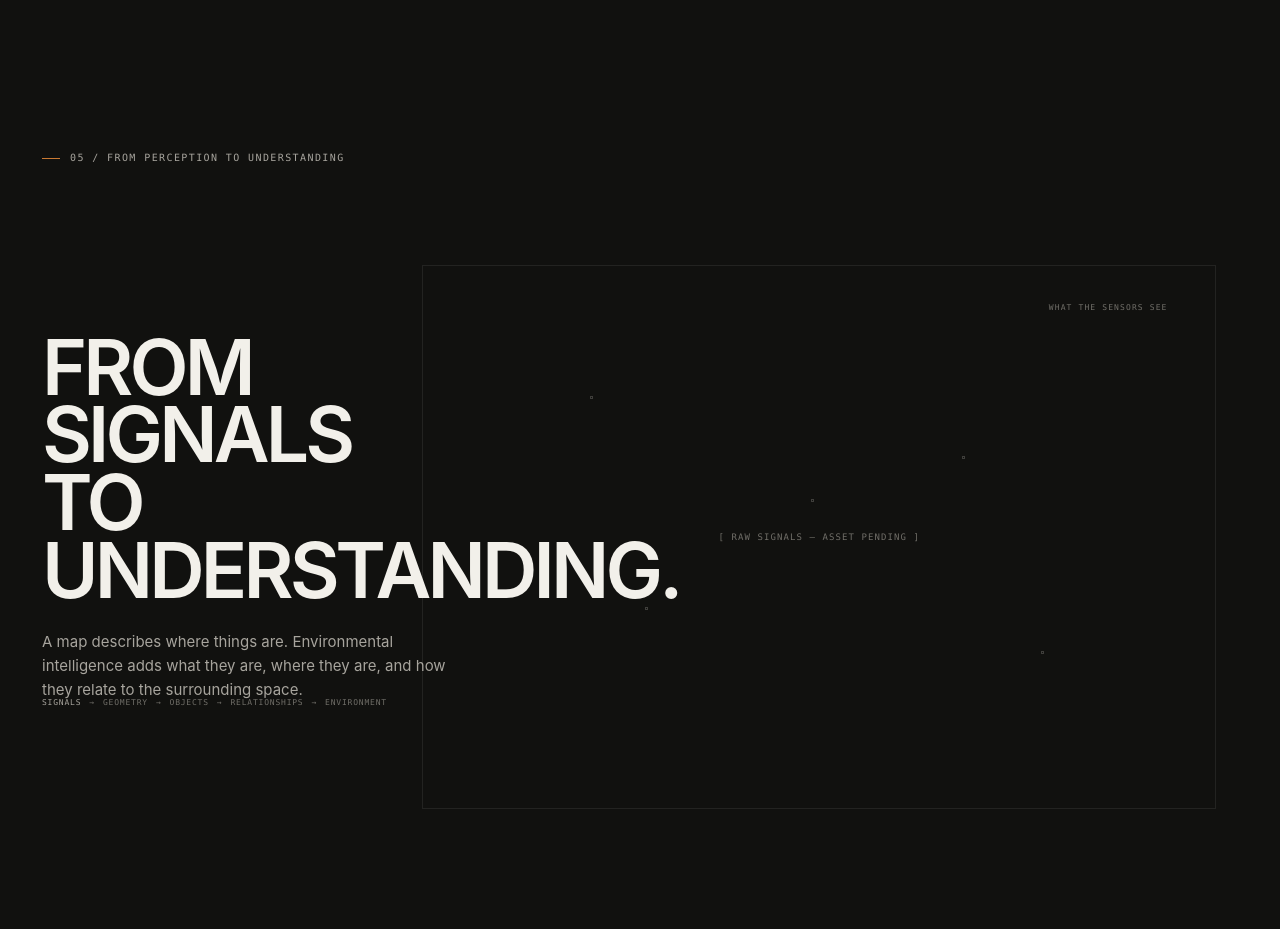
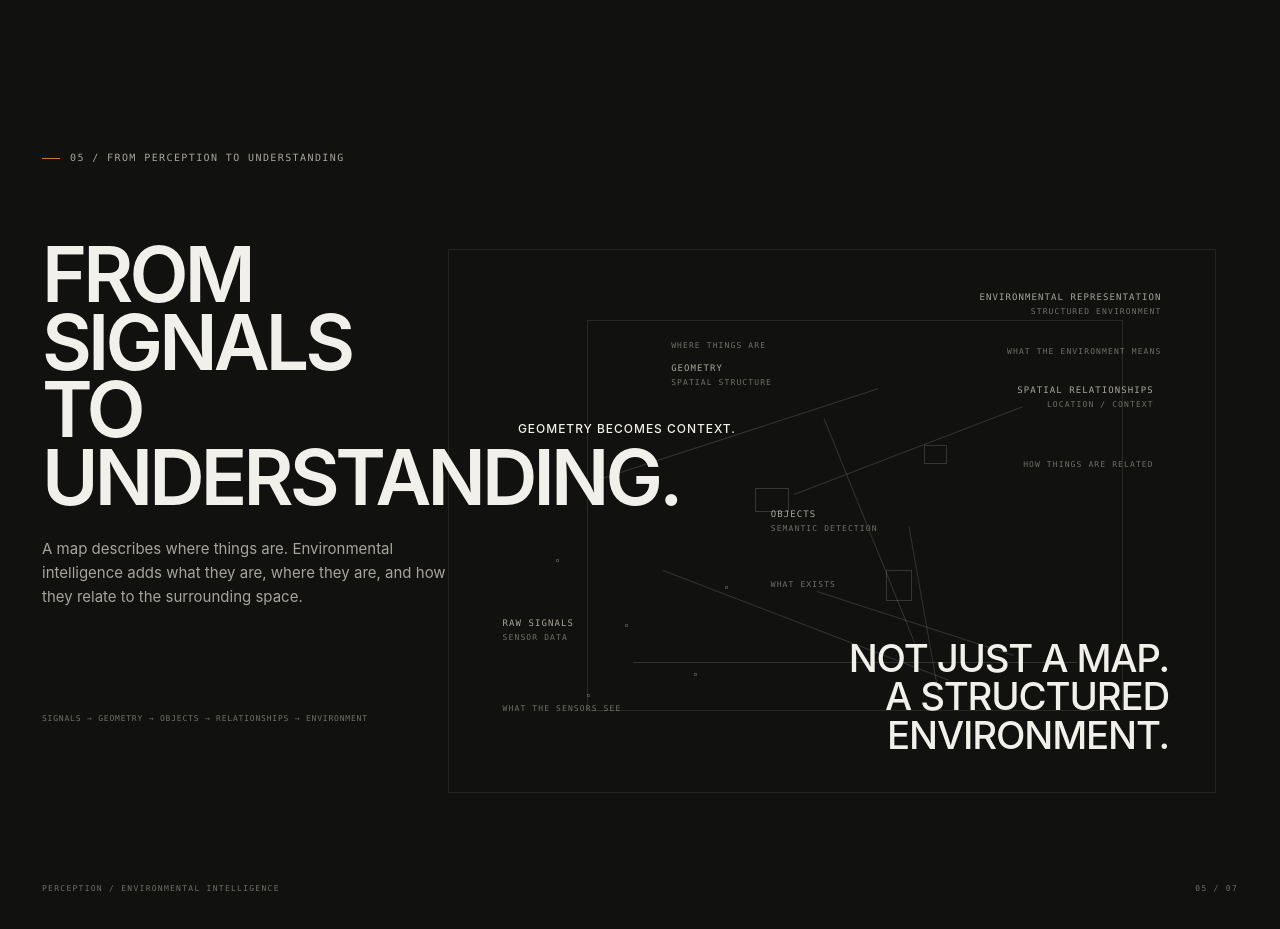
Before and after one commit to Dixith-ai/tattva_web, a React (Vite) app: page / in a window 1280 px wide. Shown: the part 7720-8649 px from the top of the page. Built offline with nearby package versions, Linux system fonts and the light colour scheme.

Commit message:
fix: redesign perception understanding section

```diff
--- a/src/components/FromPerceptionToUnderstanding.tsx
+++ b/src/components/FromPerceptionToUnderstanding.tsx
@@ -1,133 +1,46 @@
-import { useEffect, useRef, useState } from 'react'
 import '../styles/from-perception-to-understanding.css'
 
-type ConceptStage = {
-  phrase: string
-  pipelineIndex: number
-}
-
-function getConceptStage(progress: number): ConceptStage {
-  if (progress < 0.22) return { phrase: 'WHAT THE SENSORS SEE', pipelineIndex: 0 }
-  if (progress < 0.42) return { phrase: 'WHERE THINGS ARE', pipelineIndex: 1 }
-  if (progress < 0.62) return { phrase: 'WHAT EXISTS', pipelineIndex: 2 }
-  if (progress < 0.82) return { phrase: 'HOW THINGS ARE RELATED', pipelineIndex: 3 }
-  return { phrase: 'WHAT THE ENVIRONMENT MEANS', pipelineIndex: 4 }
-}
-
 export function FromPerceptionToUnderstanding() {
-  const sectionRef = useRef<HTMLElement>(null)
-  const compositionRef = useRef<HTMLDivElement>(null)
-  const [conceptStage, setConceptStage] = useState<ConceptStage>(getConceptStage(0))
-
-  useEffect(() => {
-    let frameId = 0
-
-    const updateProgress = () => {
-      frameId = 0
-
-      const section = sectionRef.current
-      const composition = compositionRef.current
-      if (!section || !composition) return
-
-      const rect = section.getBoundingClientRect()
-      const scrollDistance = Math.max(section.offsetHeight - window.innerHeight, 1)
-      const progress = Math.min(Math.max(-rect.top / scrollDistance, 0), 1)
-
-      const geometryOpacity = Math.min(Math.max((progress - 0.15) / 0.25, 0), 1)
-      const objectsOpacity = Math.min(Math.max((progress - 0.32) / 0.28, 0), 1)
-      const relationshipsOpacity = Math.min(Math.max((progress - 0.52) / 0.26, 0), 1)
-      const environmentOpacity = Math.min(Math.max((progress - 0.7) / 0.3, 0), 1)
-
-      composition.style.setProperty('--signals-opacity', (1 - progress * 0.65).toFixed(3))
-      composition.style.setProperty('--geometry-opacity', geometryOpacity.toFixed(3))
-      composition.style.setProperty('--objects-opacity', objectsOpacity.toFixed(3))
-      composition.style.setProperty('--relationships-opacity', relationshipsOpacity.toFixed(3))
-      composition.style.setProperty('--environment-opacity', environmentOpacity.toFixed(3))
-      composition.style.setProperty('--context-opacity', Math.min(Math.max((progress - 0.46) / 0.18, 0), 1).toFixed(3))
-      composition.style.setProperty('--conclusion-opacity', Math.min(Math.max((progress - 0.7) / 0.3, 0), 1).toFixed(3))
-
-      const nextStage = getConceptStage(progress)
-      setConceptStage((currentStage) => (
-        currentStage.pipelineIndex === nextStage.pipelineIndex ? currentStage : nextStage
-      ))
-    }
-
-    const requestUpdate = () => {
-      if (frameId === 0) frameId = window.requestAnimationFrame(updateProgress)
-    }
-
-    updateProgress()
-    window.addEventListener('scroll', requestUpdate, { passive: true })
-    window.addEventListener('resize', requestUpdate)
-
-    return () => {
-      window.removeEventListener('scroll', requestUpdate)
-      window.removeEventListener('resize', requestUpdate)
-      if (frameId) window.cancelAnimationFrame(frameId)
-    }
-  }, [])
-
-  const pipeline = ['SIGNALS', 'GEOMETRY', 'OBJECTS', 'RELATIONSHIPS', 'ENVIRONMENT']
-
   return (
-    <section className="perception-understanding" id="perception-understanding" ref={sectionRef} aria-labelledby="perception-understanding-title">
-      <p className="understanding-kicker">
-        <span aria-hidden="true" />
-        05 / FROM PERCEPTION TO UNDERSTANDING
-      </p>
+    <section className="perception-understanding" id="perception-understanding" aria-labelledby="perception-understanding-title">
+      <p className="understanding-kicker"><span aria-hidden="true" />05 / FROM PERCEPTION TO UNDERSTANDING</p>
 
       <div className="understanding-copy">
         <h2 id="perception-understanding-title">FROM SIGNALS<br />TO UNDERSTANDING.</h2>
         <p>A map describes where things are. Environmental intelligence adds what they are, where they are, and how they relate to the surrounding space.</p>
       </div>
 
-      <div className="understanding-composition" ref={compositionRef} data-asset="tattva-environmental-intelligence" aria-label="TATTVA environmental intelligence asset pending">
+      <div className="understanding-composition" data-asset="tattva-environmental-intelligence" aria-label="TATTVA environmental intelligence asset pending">
         <div className="understanding-layer understanding-layer--signals" data-layer="signals">
-          <span>[ RAW SIGNALS — ASSET PENDING ]</span>
-          <i className="signal-mark signal-mark--one" />
-          <i className="signal-mark signal-mark--two" />
-          <i className="signal-mark signal-mark--three" />
-          <i className="signal-mark signal-mark--four" />
-          <i className="signal-mark signal-mark--five" />
+          <div className="layer-heading"><strong>RAW SIGNALS</strong><span>SENSOR DATA</span></div>
+          <p className="layer-micro layer-micro--signals">WHAT THE SENSORS SEE</p>
+          <i className="signal-mark signal-mark--one" /><i className="signal-mark signal-mark--two" /><i className="signal-mark signal-mark--three" /><i className="signal-mark signal-mark--four" /><i className="signal-mark signal-mark--five" />
         </div>
         <div className="understanding-layer understanding-layer--geometry" data-layer="geometry">
-          <span>[ GEOMETRY — ASSET PENDING ]</span>
-          <i className="geometry-mark geometry-mark--one" />
-          <i className="geometry-mark geometry-mark--two" />
-          <i className="geometry-mark geometry-mark--three" />
+          <div className="layer-heading"><strong>GEOMETRY</strong><span>SPATIAL STRUCTURE</span></div>
+          <p className="layer-micro layer-micro--geometry">WHERE THINGS ARE</p>
+          <i className="geometry-mark geometry-mark--one" /><i className="geometry-mark geometry-mark--two" /><i className="geometry-mark geometry-mark--three" />
         </div>
         <div className="understanding-layer understanding-layer--objects" data-layer="objects">
-          <span>[ OBJECTS — ASSET PENDING ]</span>
-          <i className="object-mark object-mark--one" />
-          <i className="object-mark object-mark--two" />
-          <i className="object-mark object-mark--three" />
+          <div className="layer-heading"><strong>OBJECTS</strong><span>SEMANTIC DETECTION</span></div>
+          <p className="layer-micro layer-micro--objects">WHAT EXISTS</p>
+          <i className="object-mark object-mark--one" /><i className="object-mark object-mark--two" /><i className="object-mark object-mark--three" />
         </div>
         <div className="understanding-layer understanding-layer--relationships" data-layer="relationships">
-          <span>[ SPATIAL RELATIONSHIPS — ASSET PENDING ]</span>
-          <i className="relationship-mark relationship-mark--one" />
-          <i className="relationship-mark relationship-mark--two" />
-          <i className="relationship-mark relationship-mark--three" />
+          <div className="layer-heading"><strong>SPATIAL RELATIONSHIPS</strong><span>LOCATION / CONTEXT</span></div>
+          <p className="layer-micro layer-micro--relationships">HOW THINGS ARE RELATED</p>
+          <i className="relationship-mark relationship-mark--one" /><i className="relationship-mark relationship-mark--two" /><i className="relationship-mark relationship-mark--three" />
         </div>
         <div className="understanding-layer understanding-layer--environment" data-layer="environment">
-          <span>[ ENVIRONMENTAL REPRESENTATION — ASSET PENDING ]</span>
-          <i className="environment-mark environment-mark--one" />
-          <i className="environment-mark environment-mark--two" />
+          <div className="layer-heading"><strong>ENVIRONMENTAL REPRESENTATION</strong><span>STRUCTURED ENVIRONMENT</span></div>
+          <p className="layer-micro layer-micro--environment">WHAT THE ENVIRONMENT MEANS</p>
+          <i className="environment-mark environment-mark--one" /><i className="environment-mark environment-mark--two" />
         </div>
-
-        <p className="understanding-micro-copy">{conceptStage.phrase}</p>
         <p className="understanding-key-statement">GEOMETRY BECOMES CONTEXT.</p>
         <p className="understanding-final-statement">NOT JUST A MAP.<br />A STRUCTURED ENVIRONMENT.</p>
       </div>
 
-      <div className="understanding-pipeline" aria-label="Conceptual pipeline">
-        {pipeline.map((stage, index) => (
-          <span className={index === conceptStage.pipelineIndex ? 'is-current' : ''} key={stage}>
-            {stage}
-            {index < pipeline.length - 1 && <i>→</i>}
-          </span>
-        ))}
-      </div>
-
+      <p className="understanding-pipeline">SIGNALS → GEOMETRY → OBJECTS → RELATIONSHIPS → ENVIRONMENT</p>
       <p className="understanding-bottom-label">PERCEPTION / ENVIRONMENTAL INTELLIGENCE</p>
       <p className="understanding-section-number">05 / 07</p>
     </section>
--- a/src/styles/from-perception-to-understanding.css
+++ b/src/styles/from-perception-to-understanding.css
@@ -1,287 +1,48 @@
-.perception-understanding {
-  position: relative;
-  min-height: 190vh;
-  overflow: hidden;
-  background: var(--bg);
-}
+.perception-understanding { position: relative; min-height: 100svh; overflow: hidden; background: var(--bg); }
 
-.understanding-kicker,
-.understanding-layer span,
-.understanding-micro-copy,
-.understanding-pipeline,
-.understanding-bottom-label,
-.understanding-section-number {
-  font-family: "IBM Plex Mono", "SFMono-Regular", Consolas, "Liberation Mono", monospace;
-  font-weight: 400;
-  text-transform: uppercase;
-}
+.understanding-kicker, .layer-heading, .layer-micro, .understanding-pipeline, .understanding-bottom-label, .understanding-section-number { font-family: "IBM Plex Mono", "SFMono-Regular", Consolas, "Liberation Mono", monospace; font-weight: 400; text-transform: uppercase; }
 
-.understanding-kicker {
-  position: absolute;
-  top: 32px;
-  left: 42px;
-  z-index: 2;
-  display: flex;
-  align-items: center;
-  gap: 10px;
-  margin: 0;
-  color: var(--text-secondary);
-  font-size: 10px;
-  letter-spacing: 0.14em;
-  line-height: 1;
-}
+.understanding-kicker { position: absolute; top: 32px; left: 42px; z-index: 2; display: flex; align-items: center; gap: 10px; margin: 0; color: var(--text-secondary); font-size: 10px; letter-spacing: 0.14em; line-height: 1; }
+.understanding-kicker span { width: 18px; height: 1px; background: var(--accent); }
 
-.understanding-kicker span {
-  width: 18px;
-  height: 1px;
-  background: var(--accent);
-}
+.understanding-copy { position: absolute; top: 15%; left: 42px; z-index: 2; width: min(520px, 40vw); }
+.understanding-copy h2 { margin: 0; color: var(--text-primary); font-size: clamp(48px, 6vw, 88px); font-weight: 600; letter-spacing: -0.05em; line-height: 0.88; }
+.understanding-copy p { max-width: 410px; margin: 26px 0 0; color: var(--text-secondary); font-size: 15px; font-weight: 400; line-height: 1.6; }
 
-.understanding-copy {
-  position: absolute;
-  top: 14%;
-  left: 42px;
-  z-index: 2;
-  width: min(520px, 40vw);
-}
+.understanding-composition { position: absolute; top: 16vh; right: 5vw; width: 60vw; height: 68vh; border: 1px solid rgba(242, 240, 234, 0.08); }
+.understanding-layer { position: absolute; inset: 0; pointer-events: none; }
+.layer-heading { position: absolute; display: flex; flex-direction: column; gap: 6px; }
+.layer-heading strong { color: var(--text-secondary); font-size: 9px; font-weight: 400; letter-spacing: 0.12em; line-height: 1; }
+.layer-heading span, .layer-micro { color: var(--text-muted); font-size: 8px; letter-spacing: 0.14em; line-height: 1; }
+.layer-micro { position: absolute; margin: 0; }
 
-.understanding-copy h2 {
-  margin: 0;
-  color: var(--text-primary);
-  font-size: clamp(48px, 6vw, 88px);
-  font-weight: 600;
-  letter-spacing: -0.05em;
-  line-height: 0.88;
-}
+.understanding-layer--signals .layer-heading { top: 68%; left: 7%; }
+.understanding-layer--geometry .layer-heading { top: 21%; left: 29%; }
+.understanding-layer--objects .layer-heading { top: 48%; left: 42%; }
+.understanding-layer--relationships .layer-heading { top: 25%; right: 8%; text-align: right; }
+.understanding-layer--environment .layer-heading { top: 8%; right: 7%; text-align: right; }
+.layer-micro--signals { top: 84%; left: 7%; }.layer-micro--geometry { top: 17%; left: 29%; }.layer-micro--objects { top: 61%; left: 42%; }.layer-micro--relationships { top: 39%; right: 8%; text-align: right; }.layer-micro--environment { top: 18%; right: 7%; text-align: right; }
 
-.understanding-copy p {
-  max-width: 410px;
-  margin: 26px 0 0;
-  color: var(--text-secondary);
-  font-size: 15px;
-  font-weight: 400;
-  line-height: 1.6;
-}
+.signal-mark, .object-mark { position: absolute; width: 3px; height: 3px; border: 1px solid rgba(242, 240, 234, 0.22); }
+.signal-mark--one { top: 57%; left: 14%; }.signal-mark--two { top: 69%; left: 23%; }.signal-mark--three { top: 78%; left: 32%; }.signal-mark--four { top: 62%; left: 36%; }.signal-mark--five { top: 82%; left: 18%; }
 
-.understanding-composition {
-  --signals-opacity: 1;
-  --geometry-opacity: 0;
-  --objects-opacity: 0;
-  --relationships-opacity: 0;
-  --environment-opacity: 0;
-  --context-opacity: 0;
-  --conclusion-opacity: 0;
-  position: absolute;
-  top: 18vh;
-  right: 5vw;
-  width: 62vw;
-  height: 68vh;
-  border: 1px solid rgba(242, 240, 234, 0.08);
-}
+.geometry-mark, .relationship-mark, .environment-mark { position: absolute; display: block; height: 1px; background: rgba(242, 240, 234, 0.15); transform-origin: left center; }
+.geometry-mark--one { top: 42%; left: 20%; width: 38%; transform: rotate(-18deg); }.geometry-mark--two { top: 59%; left: 28%; width: 40%; transform: rotate(21deg); }.geometry-mark--three { top: 31%; left: 49%; width: 33%; transform: rotate(68deg); }
 
-.understanding-layer {
-  position: absolute;
-  inset: 0;
-  opacity: 0;
-  pointer-events: none;
-  transition: opacity 220ms linear;
-}
+.object-mark { width: 34px; height: 24px; border-color: rgba(242, 240, 234, 0.16); }.object-mark--one { top: 44%; left: 40%; }.object-mark--two { top: 59%; left: 57%; width: 26px; height: 31px; }.object-mark--three { top: 36%; left: 62%; width: 23px; height: 19px; }
+.relationship-mark--one { top: 45%; left: 45%; width: 32%; transform: rotate(-21deg); }.relationship-mark--two { top: 63%; left: 48%; width: 27%; transform: rotate(18deg); }.relationship-mark--three { top: 51%; left: 60%; width: 22%; transform: rotate(80deg); }
+.environment-mark--one { top: 13%; right: 12%; bottom: 15%; left: 18%; width: auto; height: auto; border: 1px solid rgba(242, 240, 234, 0.1); background: none; }.environment-mark--two { top: 76%; left: 24%; width: 58%; }
 
-.understanding-layer span {
-  position: absolute;
-  top: 50%;
-  left: 50%;
-  z-index: 1;
-  padding: 8px;
-  color: var(--text-muted);
-  font-size: 9px;
-  letter-spacing: 0.12em;
-  line-height: 1;
-  text-align: center;
-  transform: translate(-50%, -50%);
-  white-space: nowrap;
-}
+.understanding-key-statement { position: absolute; top: 32%; left: 9%; z-index: 2; margin: 0; color: var(--text-primary); font-size: 12px; font-weight: 500; letter-spacing: 0.08em; line-height: 1; }
+.understanding-final-statement { position: absolute; right: 6%; bottom: 7%; z-index: 2; max-width: 440px; margin: 0; color: var(--text-primary); font-size: clamp(24px, 3vw, 42px); font-weight: 500; letter-spacing: -0.03em; line-height: 1; text-align: right; }
 
-.understanding-layer--signals { opacity: var(--signals-opacity); }
-.understanding-layer--geometry { opacity: var(--geometry-opacity); }
-.understanding-layer--objects { opacity: var(--objects-opacity); }
-.understanding-layer--relationships { opacity: var(--relationships-opacity); }
-.understanding-layer--environment { opacity: var(--environment-opacity); }
-
-.signal-mark,
-.object-mark {
-  position: absolute;
-  width: 3px;
-  height: 3px;
-  border: 1px solid rgba(242, 240, 234, 0.2);
-}
-
-.signal-mark--one { top: 24%; left: 21%; }
-.signal-mark--two { top: 35%; left: 68%; }
-.signal-mark--three { top: 63%; left: 28%; }
-.signal-mark--four { top: 71%; left: 78%; }
-.signal-mark--five { top: 43%; left: 49%; }
-
-.geometry-mark,
-.relationship-mark,
-.environment-mark {
-  position: absolute;
-  display: block;
-  height: 1px;
-  background: rgba(242, 240, 234, 0.14);
-  transform-origin: left center;
-}
-
-.geometry-mark--one { top: 29%; left: 18%; width: 43%; transform: rotate(18deg); }
-.geometry-mark--two { top: 66%; left: 24%; width: 49%; transform: rotate(-13deg); }
-.geometry-mark--three { top: 44%; left: 42%; width: 32%; transform: rotate(72deg); }
-
-.object-mark {
-  width: 42px;
-  height: 28px;
-  border-color: rgba(242, 240, 234, 0.16);
-}
-
-.object-mark--one { top: 27%; left: 26%; }
-.object-mark--two { top: 54%; left: 58%; width: 34px; height: 34px; }
-.object-mark--three { top: 64%; left: 36%; width: 26px; height: 22px; }
-
-.relationship-mark--one { top: 35%; left: 29%; width: 34%; transform: rotate(24deg); }
-.relationship-mark--two { top: 61%; left: 37%; width: 29%; transform: rotate(-30deg); }
-.relationship-mark--three { top: 49%; left: 48%; width: 23%; transform: rotate(82deg); }
-
-.environment-mark--one {
-  top: 14%;
-  right: 13%;
-  bottom: 16%;
-  left: 13%;
-  width: auto;
-  height: auto;
-  border: 1px solid rgba(242, 240, 234, 0.1);
-  background: none;
-}
-
-.environment-mark--two { top: 75%; left: 19%; width: 59%; }
-
-.understanding-micro-copy {
-  position: absolute;
-  top: 7%;
-  right: 6%;
-  z-index: 2;
-  margin: 0;
-  color: var(--text-muted);
-  font-size: 8px;
-  letter-spacing: 0.14em;
-  line-height: 1;
-}
-
-.understanding-key-statement {
-  position: absolute;
-  top: 17%;
-  left: 7%;
-  z-index: 2;
-  margin: 0;
-  color: var(--text-primary);
-  font-size: 12px;
-  font-weight: 500;
-  letter-spacing: 0.08em;
-  line-height: 1;
-  opacity: var(--context-opacity);
-}
-
-.understanding-final-statement {
-  position: absolute;
-  right: 6%;
-  bottom: 7%;
-  z-index: 2;
-  max-width: 480px;
-  margin: 0;
-  color: var(--text-primary);
-  font-size: clamp(24px, 3vw, 42px);
-  font-weight: 500;
-  letter-spacing: -0.03em;
-  line-height: 1;
-  opacity: var(--conclusion-opacity);
-  text-align: right;
-}
-
-.understanding-pipeline {
-  position: absolute;
-  top: 72vh;
-  left: 42px;
-  z-index: 2;
-  display: flex;
-  flex-wrap: wrap;
-  gap: 8px;
-  max-width: 440px;
-  color: var(--text-muted);
-  font-size: 8px;
-  letter-spacing: 0.1em;
-  line-height: 1.4;
-}
-
-.understanding-pipeline span {
-  display: inline-flex;
-  align-items: center;
-  gap: 8px;
-  transition: color 220ms ease;
-}
-
-.understanding-pipeline .is-current {
-  color: var(--text-secondary);
-}
-
-.understanding-pipeline i {
-  color: var(--text-muted);
-  font-style: normal;
-}
-
-.understanding-bottom-label,
-.understanding-section-number {
-  position: absolute;
-  bottom: 28px;
-  z-index: 2;
-  margin: 0;
-  color: var(--text-muted);
-  font-family: "IBM Plex Mono", "SFMono-Regular", Consolas, "Liberation Mono", monospace;
-  font-size: 8px;
-  letter-spacing: 0.16em;
-  line-height: 1;
-}
-
-.understanding-bottom-label { left: 42px; }
-.understanding-section-number { right: 42px; }
+.understanding-pipeline { position: absolute; top: 74vh; left: 42px; z-index: 2; max-width: 440px; margin: 0; color: var(--text-muted); font-size: 8px; letter-spacing: 0.1em; line-height: 1.4; }
+.understanding-bottom-label, .understanding-section-number { position: absolute; bottom: 28px; z-index: 2; margin: 0; color: var(--text-muted); font-size: 8px; letter-spacing: 0.16em; line-height: 1; }.understanding-bottom-label { left: 42px; }.understanding-section-number { right: 42px; }
 
 @media (max-width: 900px) {
-  .perception-understanding { min-height: 180vh; }
-  .understanding-kicker { top: 24px; left: 24px; }
-  .understanding-copy { top: 13%; left: 24px; width: min(460px, 47vw); }
-  .understanding-copy h2 { font-size: clamp(42px, 8vw, 70px); }
-  .understanding-composition { top: 25vh; right: 4vw; width: 68vw; height: 58vh; }
-  .understanding-pipeline { top: 77vh; left: 24px; max-width: 350px; }
-  .understanding-bottom-label { left: 24px; }
-  .understanding-section-number { right: 24px; }
+  .understanding-kicker { top: 24px; left: 24px; }.understanding-copy { top: 12%; left: 24px; width: min(460px, 47vw); }.understanding-copy h2 { font-size: clamp(42px, 8vw, 70px); }.understanding-composition { top: 25vh; right: 4vw; width: 68vw; height: 55vh; }.understanding-pipeline { top: 82vh; left: 24px; max-width: 390px; }.understanding-bottom-label { left: 24px; }.understanding-section-number { right: 24px; }
 }
 
 @media (max-width: 640px) {
-  .perception-understanding { min-height: 170vh; }
-  .understanding-kicker { top: 20px; left: 20px; }
-  .understanding-copy { top: 12%; left: 20px; width: min(320px, calc(100vw - 40px)); }
-  .understanding-copy h2 { font-size: clamp(38px, 11vw, 58px); }
-  .understanding-copy p { max-width: 310px; font-size: 13px; }
-  .understanding-composition { top: 43vh; right: auto; left: 5vw; width: 90vw; height: 45vh; }
-  .understanding-layer span { max-width: 90%; white-space: normal; }
-  .understanding-micro-copy { top: 6%; right: 5%; }
-  .understanding-key-statement { top: 15%; left: 5%; font-size: 10px; }
-  .understanding-final-statement { right: 5%; bottom: 6%; max-width: 78%; font-size: clamp(24px, 8vw, 32px); }
-  .understanding-pipeline { top: 90vh; left: 20px; max-width: calc(100vw - 40px); }
-  .understanding-bottom-label { bottom: 28px; left: 20px; max-width: 240px; }
-  .understanding-section-number { right: 20px; bottom: 28px; }
+  .understanding-kicker { top: 20px; left: 20px; }.understanding-copy { top: 12%; left: 20px; width: min(320px, calc(100vw - 40px)); }.understanding-copy h2 { font-size: clamp(38px, 11vw, 58px); }.understanding-copy p { max-width: 310px; font-size: 13px; }.understanding-composition { top: 48vh; right: auto; left: 5vw; width: 90vw; height: 42vh; }.layer-heading strong { font-size: 7px; }.layer-heading span, .layer-micro { font-size: 6px; }.understanding-layer--signals .layer-heading { top: 66%; left: 5%; }.understanding-layer--geometry .layer-heading { top: 19%; left: 24%; }.understanding-layer--objects .layer-heading { top: 48%; left: 39%; }.understanding-layer--relationships .layer-heading { top: 26%; right: 5%; }.understanding-layer--environment .layer-heading { top: 7%; right: 5%; }.layer-micro--signals { top: 84%; left: 5%; }.layer-micro--geometry { top: 16%; left: 24%; }.layer-micro--objects { top: 62%; left: 39%; }.layer-micro--relationships { top: 38%; right: 5%; }.layer-micro--environment { top: 17%; right: 5%; }.understanding-key-statement { top: 34%; left: 5%; font-size: 9px; }.understanding-final-statement { right: 5%; bottom: 6%; max-width: 72%; font-size: clamp(20px, 6vw, 27px); }.understanding-pipeline { top: 91vh; left: 20px; max-width: calc(100vw - 40px); font-size: 7px; }.understanding-bottom-label { bottom: 28px; left: 20px; max-width: 240px; }.understanding-section-number { right: 20px; bottom: 28px; }
 }
-
-@media (prefers-reduced-motion: reduce) {
-  .understanding-layer,
-  .understanding-pipeline span {
-    transition: none;
-  }
-}
```
